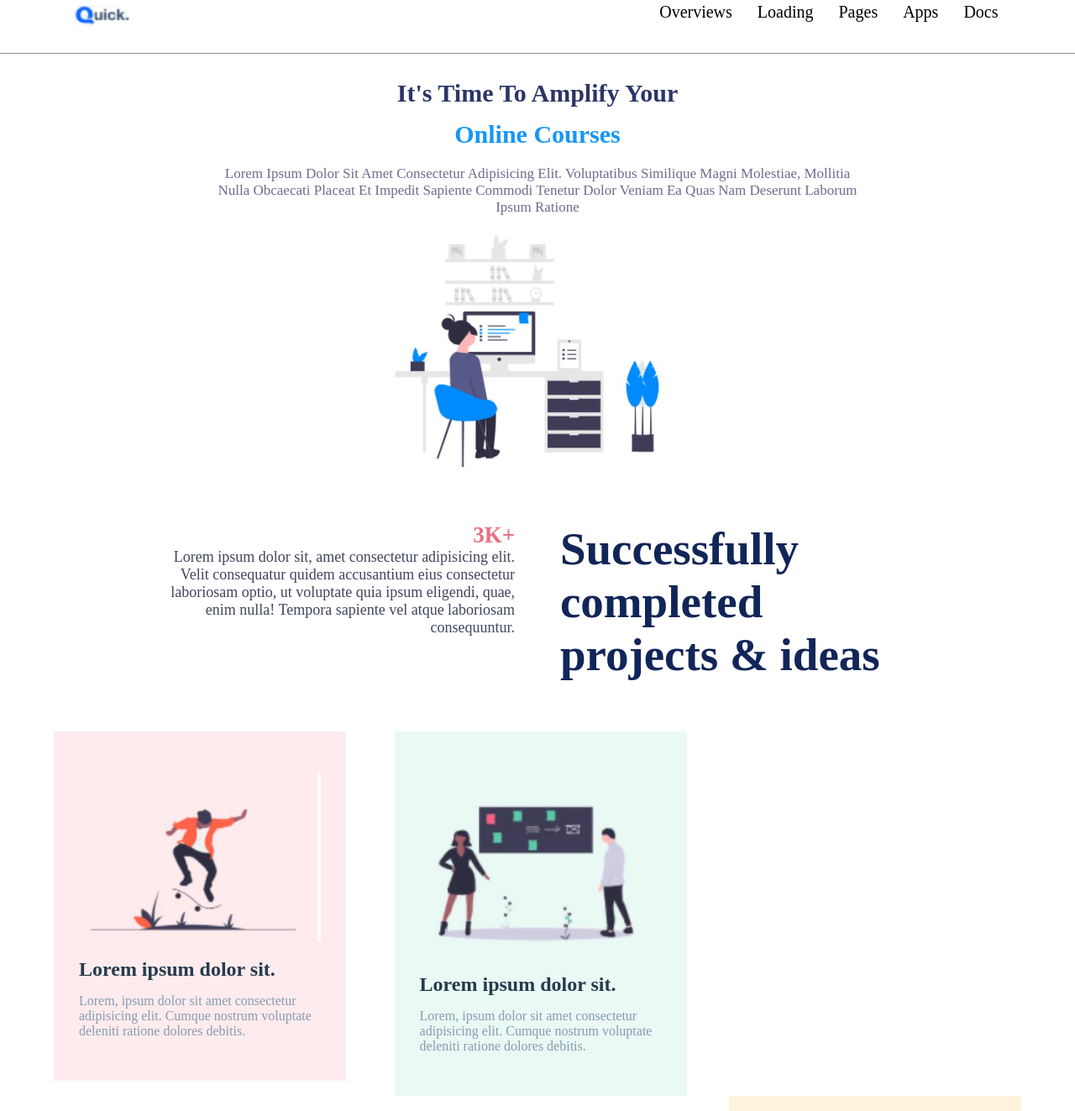
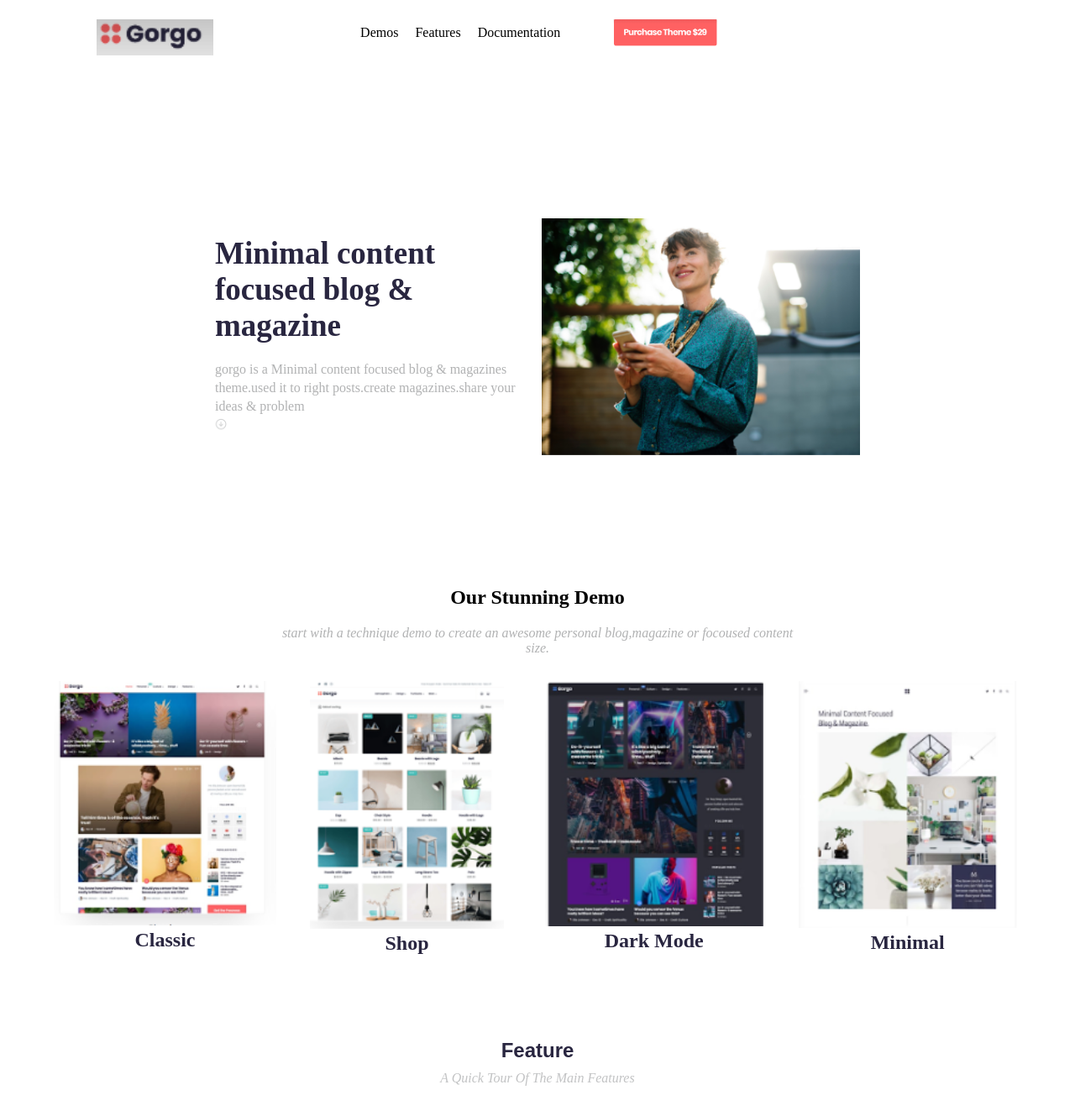
Before and after one commit to Tanjila-Chowdhury1/Wakip, a plain HTML site: page index.html in a window 1280 px wide. Shown: the part 17-1340 px from the top of the page at 84% size. Drawn offline with Linux system fonts and the light colour scheme.

Commit message:
Add files via upload

```diff
--- a/css/style.css
+++ b/css/style.css
@@ -1,216 +1,202 @@
 
-*{
-    margin: 0%;
-    padding: 0%;
+* {
+     margin: 0px;
+     padding: 0px;
     }
-.header{
-    border-bottom: 1px solid rgb(148, 142, 142);
+header {
+     width: 82%;
+     margin: auto;
+     overflow: hidden;
+     padding: 40px 0px;
      }
-header{
-    width: 90%;
-    margin-left: 5%;
-    overflow: hidden;
-    padding: 20px 0;
-}
-.logo{
-    width: 20%;
+.logo {
+
+     width: 22%;
+
     float: left;
     }
-.logo img{
-
-width: 50%;
+.logo img {
+     width: 60%;
+     }
+nav {
+     float: left;
+     padding: 7px 63px 10px;
+     }
+nav ul {
+    list-style: none;
+     overflow: hidden;
+    }
+nav ul li {
+    float: left;
+    text-transform: capitalize;
+    margin-left: 20px;
+    }
+  .purches-1{
+    width: 18%;
+    margin: auto;
+    overflow: hidden;
+    float: right;
+  }
+  .purches-1img{
+      width: 18%;
+      float: right;
+      margin: 5%;
   }
 
-
-nav {
-
-width: 40%;
-
-float: right;
+  section.content {
+    width: 60%;
+    margin: auto;
+    overflow: hidden;
+    padding: 150px 0px;
 }
 
-nav ul {
-
-list-style: none;
+.content-left {
+    width: 48%;
+    float: left;
 }
 
-nav ul li {
+.content-left h1 {
+    font-size: 37px;
+    color: rgb(41, 38, 64);
+    padding: 20px 0px;
+}.content-left p {
+    line-height: 22px;
+    color: rgb(177, 178, 179);
+}
 
+.content-right {
+    width: 52%;
     float: left;
+}
 
-/* margin: 30%; */
-
+.content-right img {
+    width: 96%;
+    margin-left: 20px;
+}
+.text-demo {
+    width: 50%;
+    margin: auto;
+    text-align: center;
+}
+.text-demo h1 {
     text-transform: capitalize;
-
-font-size: 20px;
-
-color: black;
-
-margin-left: 30px;
 }
-.content-section{
+.text-demo p {
+    color: rgb(177, 178, 179);
+    font-style: italic;
+    margin: 20px 0px 30px;
+}
+.item {
+    width: 90%;
+    margin: auto;
+    overflow: hidden;
+    text-align: center;
+     padding-bottom: 100px; }
+.item1 {
+    float: left;
+    width: 23%; }
+.item1 img {
+    width: 100%;
+ }
+ .item1 h2{
+        text-align: center;
+        text-transform: capitalize;
+        color: rgb(41, 38, 64);
+ }
+.item2 {
+     float: left;
+     width: 23%;
+     margin-left: 2%; }
+.item2 img {
+    width: 87%; }
+    .item2 h2{
+        text-align: center;
+        text-transform: capitalize;
+        color: rgb(41, 38, 64);
+ }
+.item3 {
+    float: left;
+    width: 23.5%;
+    margin-left: 2.3%; }
+.item3 img {
+     width: 96%; }
+     .item3 h2{
+        text-align: center;
+        text-transform: capitalize;
+        color: rgb(41, 38, 64);
+ }
+.item4 {
+    float: right; width: 23.5%; }
+.item4 img {
+    width:96%; }
+    .item4 h2{
+        text-align: center;
+        text-transform: capitalize;
+        color: rgb(41, 38, 64);
+ }
+.feature{
 
         width: 60%;
 
-    /* background-color: brown; */
-
-    margin-left: 20%;
+        margin: auto;
 
         text-align: center;
 
+        padding-bottom: 30px;
+        }
+ .feature h2{
+
+        font-family: sans-serif;
+
+        color: #292640;
         text-transform: capitalize;
+        }
+.feature p{
 
+        font-style: italic;
+
+        color: #C2C3C4;
+
+        padding: 10px 0;
+        text-transform: capitalize;
         }
-    .content-section h1{
-
-    font-size: 30px;
-
-    text-transform: capitalize;
-
-    color: #2B3567;
-
-    margin-top: 30px;
-    }
-    .content-section h2{
-
-    text-transform: capitalize;
-
-    text-align: center;
-
-    font-size: 30px;
-
-    color: #1796F6;
-
-    margin: 15px 0;
-    }
-    .content-section p{
-
-    color: #6B6D8E;
-
-    font-size: 17px;
-
-    margin: 20px 0;
-    }
-    .content-section img{
-
-    }
-    .success{
-
-        width: 70%;
-
+.feature_image{
+        width: 60%;
         margin: auto;
-
         overflow: hidden;
-
-        margin-top: 60px;
-
-        margin-bottom: 60px;
-        }
-        .success-left-content{
-
-        width: 47%;
-
-        float: left;
-
-        text-align: right;
-        }
-        .success-left-content h1{
-
-        color: #E97081;
-
-        font-size: 27px;
-        }
-        .success-left-content p{
-
-        color: #41465D;
-
-        font-size: 18px;
-        }
-        .success-right-content{
-
-        width: 47%;
-
-        float: right;
-        }
-        .success-right-content h1{
-
-        color: #112558;
-
-        font-size: 55px;
     }
 
-        .feature{
+    .feature_img1, .feature_img2, .feature_img3, .feature_img4, .feature-img5, .feature-img6
+    {
+        width:100%;
+        margin: auto;
+        overflow: hidden;
+        float: left;
+    }
 
-        width: 90%;
+.footer {
+     width: 100%;
+     font-family: sans-serif;
+     text-align: center;
+     background-color: rgb(41, 38, 64);
+     padding: 45px 0px 68px;
+     margin-top: 100px;
+    }
+    .footer-text {
 
+            width: 20%;
+            text-align: center;
+            padding: 22px;
             margin: auto;
-
-
-        margin-bottom: 100px;
+            color: rgb(255, 255, 255);
+    }
+    .purches-2{
+        width: 100%;
+        margin: auto;
         overflow: hidden;
     }
-        .feature-one{
-
-        width: 25%;
-
-        text-align: center;
-        float: left;
-
-        background-color: #FEEBED;
-
-        padding: 50px 30px;
+     .theme{
+        width: 100%;
+        margin: auto;
+        padding: 22px 0px 60px;
      }
-        .feature-two{
-
-        width: 25%;
-        float: left;
-
-        margin-left: 5%;
-
-        background-color: #EAF9F4;
-
-
-
-        padding: 50px 30px;
-        }
-        .feature-three{
-
-        width: 25%;
-        float: right;
-        background-color: #FFF3DD;
-
-        padding: 50px 30px;
-        margin-left: 5%;
-        }
-        .feature-one img, .feature-two img,.feature-three img{
-            width: 100%;
-        }
-        .feature-one h2, .feature-two h2, .feature-three h2{
-            text-align: left;
-            color:#253B4D;
-            margin: 15px 0;
-        }
-        .feature-one p, .feature-two p, .feature-three p{
-            text-align: left;
-            /*color: #FEEBED; */
-            color:#869cb1;
-        }
-
-        footer
-        {
-            background-color: #008AFF;
-            text-align: center;
-            padding: 40px 0;
-        }
-        footer p
-        {
-            color: #52BBFF;
-            font-size: 18px;
-        }
-        footer p span
-        {
-            color: #D8E9EE;
-            font-size: 20px;
-            font-weight: 700;
-            letter-spacing: 2px;
-        }
--- a/index.html
+++ b/index.html
@@ -4,69 +4,111 @@
     <meta charset="UTF-8">
     <meta http-equiv="X-UA-Compatible" content="IE=edge">
     <meta name="viewport" content="width=device-width, initial-scale=1.0">
-    <title>Quick</title>
+    <title>gorgo</title>
     <link rel="stylesheet" href="css/style.css">
 </head>
 <body>
     <section class="header">
     <header>
 <div class="logo">
-                <img src="images/logo.PNG" alt="">
+    <img src="images/logo 1.PNG" alt="">
 
 </div>
+
+
 <nav>
     <ul>
-                    <li>overviews</li>
-                    <li>loading</li>
-                    <li>pages</li>
-                    <li>apps</li>
-                    <li>docs</li>
+        <li>Demos</li>
+        <li>Features</li>
+        <li>Documentation</li>
     </ul>
+
+
 </nav>
+<div class="purches 1">
+    <img src="images/logo 2.PNG" alt="">
+    </div>
+
+
+
+
+
     </header>
+</section>
+<section class="content">
+    <div class="content-left">
+<h1>Minimal content focused blog & magazine</h1>
+<p>gorgo is a Minimal content focused blog & magazines theme.used it to right posts.create magazines.share your ideas & problem</p>
+<img src="images/errow.PNG" alt="">
+    </div>
 
-    </section>
-
-    <section class="content-section">
-        <h1>It's time to amplify your</h1>
-        <h2>online courses</h2>
-        <p>Lorem ipsum dolor sit amet consectetur adipisicing elit. Voluptatibus similique magni molestiae, mollitia nulla obcaecati placeat et impedit sapiente commodi tenetur dolor veniam ea quas nam deserunt laborum ipsum ratione</p>
-        <img src="images/images.PNG" alt="">
-    </section>
-    <section class="success">
-        <div class="success-left-content">
-            <h1>3K+</h1>
-            <p>Lorem ipsum dolor sit, amet consectetur adipisicing elit. Velit consequatur quidem accusantium eius consectetur laboriosam optio, ut voluptate quia ipsum eligendi, quae, enim nulla! Tempora sapiente vel atque laboriosam consequuntur.</p>
+<div class="content-right">
+    <img src="images/main image.PNG" alt="">
 
 </div>
-        <div class="success-right-content">
-            <h1>Successfully completed projects & ideas</h1>
+</section>
+<section class="demo">
+<div class="text-demo">
+<h1>our stunning demo</h1>
+<p> start with a technique demo to create an awesome personal blog,magazine or focoused content size.</p>
+</div>
+</section>
+<section class="item">
+<div class="item1">
+    <img src="images/item1.PNG" alt="">
+    <h2>classic</h2>
+
+</div>
+<div class="item2">
+    <img src="images/item2.PNG" alt="">
+    <h2>shop</h2>
+
+</div>
+<div class="item3">
+    <img src="images/item3.PNG" alt="">
+    <h2>dark mode</h2>
+
+</div>
+<div class="item4">
+    <img src="images/item4.PNG" alt="">
+    <h2>minimal</h2>
 
 </div>
 </section>
 <section class="feature">
-        <div class="feature-one" >
-            <img src="images/item one.PNG" alt="">
-            <h2>Lorem ipsum dolor sit.</h2>
-            <p>Lorem, ipsum dolor sit amet consectetur adipisicing elit. Cumque nostrum voluptate deleniti ratione dolores debitis.</p>
+    <div class="feature">
+        <h2>feature</h2>
+        <p>a quick tour of the main features</p>
 
     </div>
-       <div class="feature-two" >
-        <img src="images/item two.PNG" alt="">
-        <h2>Lorem ipsum dolor sit.</h2>
-        <p>Lorem, ipsum dolor sit amet consectetur adipisicing elit. Cumque nostrum voluptate deleniti ratione dolores debitis.</p>
+    <section class="feature-img">
+        <div class="feature-img1">
+            <img src="images/feature1.PNG" alt="">
+            <img src="images/feature2.PNG" alt="">
+            <img src="images/feature3.PNG" alt="">
+            <img src="images/feature4.PNG" alt="">
+            <img src="images/feature5.PNG" alt="">
+            <img src="images/feature6.PNG" alt="">
+
         </div>
-        <div class="feature-three" >
-            <img src="images/item three.PNG" alt="">
-            <h2>Lorem ipsum dolor sit.</h2>
-            <p>Lorem, ipsum dolor sit amet consectetur adipisicing elit. Cumque nostrum voluptate deleniti ratione dolores debitis.</p
 
-            ></div>
 
     </section>
 
-    <footer>
-        <p>&copy;Copyright By <span>Athkia Tanjila Chowdhury.</span> All rights deserves 2021</p>
-    </footer>
+</section>
+<section class="footer">
+    <div class="footer-text">
+        <h2>purches gorgo now & make your project easier</h2>
+
+    </div>
+    <div class="purches 2">
+        <img src="images/footer img 2.PNG" alt="">
+       </div>
+       <div class="theme">
+           <img src="images/footer img.PNG" alt="">
+
+       </div>
+
+</section>
 </body>
 </html>
```
Also changed, not shown: images/errow.PNG (added), images/feature1.PNG (added), images/feature2.PNG (added), images/feature3.PNG (added), images/feature4.PNG (added), images/feature5.PNG (added), images/feature6.PNG (added), images/footer img 2.PNG (added), images/footer img.PNG (added), images/item1.PNG (added), images/item2.PNG (added), images/item3.PNG (added), images/item4.PNG (added), images/logo 1.PNG (added), 2 more files. Lines whose indentation alone changed are shown as unchanged.
